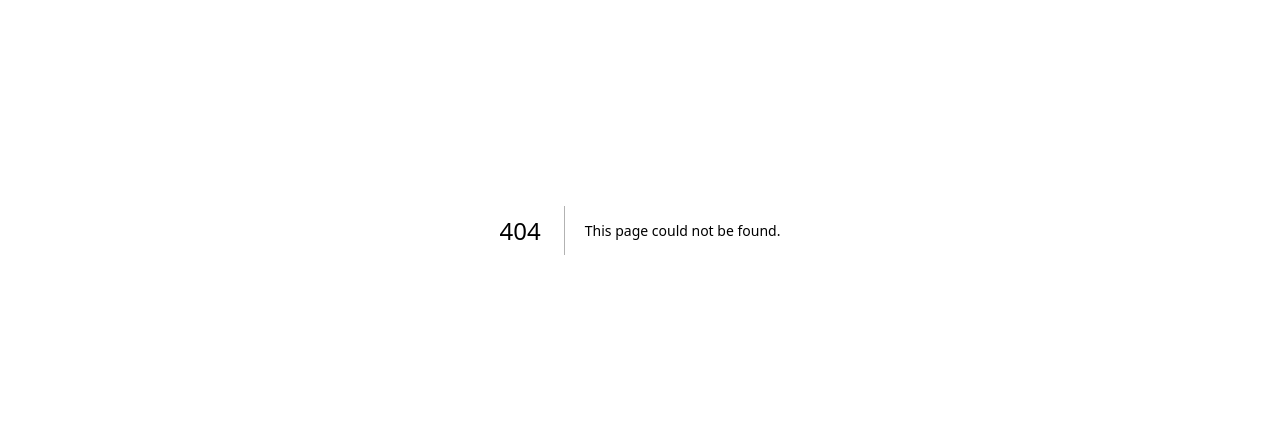
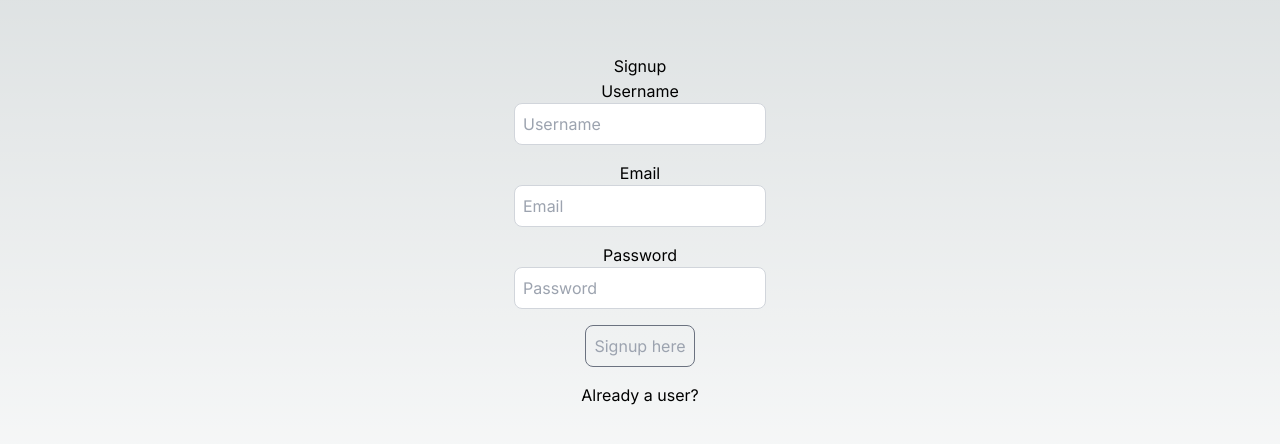
Before and after one commit to git-init-priyanshu/Learning-Nextjs, a Next.js app: page /signup in a window 1280 px wide. Before the commit this address had no page. Shown: the part 170-614 px from the top of the page. Built offline with nearby package versions, Linux system fonts and the light colour scheme.

Commit message:
Added signup page

```diff
--- /dev/null
+++ b/src/app/api/users/signup/route.ts
@@ -0,0 +1,44 @@
+import { connectDB } from "@/dbConfig/dbConfig";
+import User from "@/models/userModel";
+import { NextRequest, NextResponse } from "next/server";
+import bcryptjs from "bcryptjs";
+
+connectDB();
+
+export const POST = async (req: NextRequest) => {
+
+  try {
+    const reqBody = await req.json();
+    const { username, email, password } = reqBody;
+    // Check if user exists
+    const user = await User.findOne({ email });
+    if (user) {
+      return NextResponse.json(
+        { error: "User already exists" },
+        { status: 500 }
+      );
+    }
+
+    // Encrypting password
+    const salt = await bcryptjs.genSalt(10);
+    const encryptedPassword = await bcryptjs.hash(password, salt);
+
+    // Creating new user
+    const newUser = new User({
+      username,
+      email,
+      password: encryptedPassword,
+    });
+    // Saving new user
+    const savedUser = await newUser.save();
+    console.log(savedUser);
+
+    return NextResponse.json(
+      { message: "User created successfully", success: true, user: savedUser },
+      { status: 200 }
+    );
+  } catch (error: any) {
+    console.log(error);
+    return NextResponse.json({ error: error.message }, { status: 500 });
+  }
+};
--- /dev/null
+++ b/src/app/signup/page.tsx
@@ -0,0 +1,115 @@
+"use client";
+
+import Link from "next/link";
+import React, { useEffect, useState } from "react";
+import { useRouter } from "next/navigation";
+import { Toaster, toast } from "react-hot-toast";
+import axios from "axios";
+
+export default function SignupPage() {
+  const router = useRouter();
+
+  const [user, setUser] = useState({
+    username: "",
+    email: "",
+    password: "",
+  });
+
+  const [buttonDisabled, setButtonDisabled] = useState(true);
+
+  const [loading, setLoading] = useState(false);
+
+  useEffect(() => {
+    if (
+      user.email.length > 0 &&
+      user.password.length > 0 &&
+      user.username.length > 0
+    ) {
+      setButtonDisabled(false);
+    } else {
+      setButtonDisabled(true);
+    }
+  }, [user]);
+
+  const onSignup = async () => {
+    try {
+      setLoading(true);
+
+      // const response = axios.post("/api/users/signup", user);
+      // toast.promise(response, {
+      //   loading: "Loading...",
+      //   success: (data) => `${data}`,
+      //   error: (data) => `${data}`,
+      // });
+      const response = await axios.post("/api/users/signup", user)
+
+      console.log(response.data);
+
+      router.push("/login");
+    } catch (error: any) {
+      toast.error(error.message);
+    } finally {
+      setLoading(false);
+    }
+  };
+
+  return (
+    <>
+      <Toaster position="top-right" reverseOrder={false} />
+
+      <div className="flex flex-col items-center justify-center min-h-screen py-2">
+        <h1>{loading ? "Loading..." : "Signup"}</h1>
+        <hr />
+        {/* Username */}
+        <label htmlFor="username">Username</label>
+        <input
+          className="p-2 text-black border border-gray-300 rounded-lg mb-4 focus:outline-none focus:border-gray-600"
+          type="text"
+          value={user.username}
+          id="username"
+          placeholder="Username"
+          onChange={(e: React.ChangeEvent<HTMLInputElement>) => {
+            setUser({ ...user, username: e.target.value });
+          }}
+        />
+        {/* Email */}
+        <label htmlFor="email">Email</label>
+        <input
+          className="p-2 text-black border border-gray-300 rounded-lg mb-4 focus:outline-none focus:border-gray-600"
+          type="email"
+          value={user.email}
+          id="email"
+          placeholder="Email"
+          onChange={(e: React.ChangeEvent<HTMLInputElement>) => {
+            setUser({ ...user, email: e.target.value });
+          }}
+        />
+        {/* Password */}
+        <label htmlFor="password">Password</label>
+        <input
+          className="p-2 text-black border border-gray-300 rounded-lg mb-4 focus:outline-none focus:border-gray-600"
+          type="password"
+          value={user.password}
+          id="password"
+          placeholder="Password"
+          onChange={(e: React.ChangeEvent<HTMLInputElement>) => {
+            setUser({ ...user, password: e.target.value });
+          }}
+        />
+        <button
+          onClick={onSignup}
+          disabled={buttonDisabled}
+          className={`p-2 border rounded-lg mb-4  focus:outline-none focus:border-gray-600
+          ${
+            buttonDisabled
+              ? " border-gray-500 text-gray-400"
+              : "border-gray-300 text-white"
+          }`}
+        >
+          Signup here
+        </button>
+        <Link href="/login">Already a user?</Link>
+      </div>
+    </>
+  );
+}
```
Also changed, not shown: package.json (+9 -0 lines), 2 other files (tests, documents, lock files or other folders).
